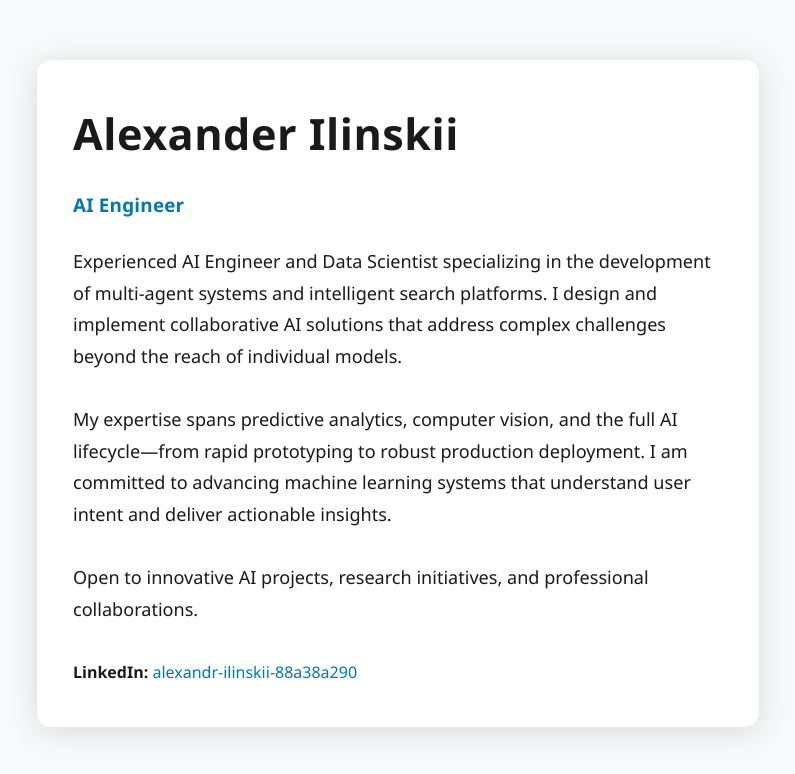
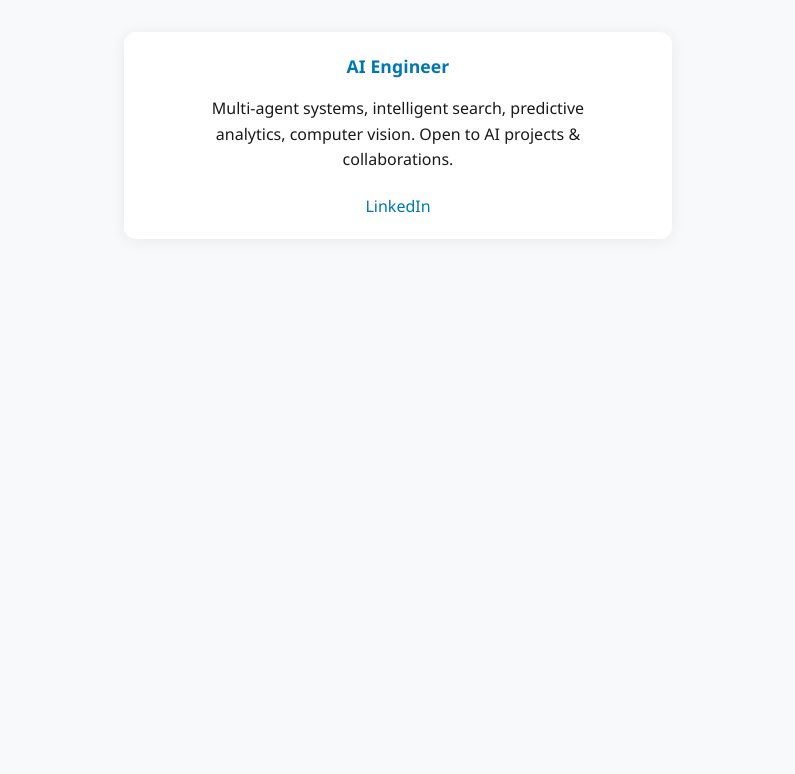
Before and after one commit to alexandrilinskii/alexandrilinskii.github.io, a plain HTML site: page profile.html in a window 1280 px wide. Shown: the whole page, without its empty margins (242-1037 px from the left). Drawn offline with Linux system fonts and the light colour scheme.

Commit message:
Обновил HTML после pull

```diff
--- a/profile.html
+++ b/profile.html
@@ -1,30 +1,31 @@
+<!DOCTYPE html>
 <html lang="en">
 <head>
     <meta charset="UTF-8">
     <meta name="viewport" content="width=device-width, initial-scale=1.0">
+    <title>AI Engineer</title>
     <style>
         body { font-family: 'Segoe UI', Arial, sans-serif; background: #f7f9fa; color: #1a1a1a; margin: 0; padding: 0; }
-        .container { max-width: 650px; margin: 60px auto; background: #fff; border-radius: 14px; box-shadow: 0 4px 32px #0002; padding: 44px 36px; }
-        h1 { margin-top: 0; font-size: 2.7em; font-weight: 700; letter-spacing: 0.5px; }
-        .role { color: #0077b5; font-weight: 600; font-size: 1.18em; margin-bottom: 28px; letter-spacing: 0.2px; }
-        .desc { font-size: 1.13em; line-height: 1.75; margin-bottom: 36px; }
-        .links { margin-top: 30px; }
-        .links a { color: #0077b5; text-decoration: none; font-weight: 500; }
+        .container { max-width: 420px; margin: 32px auto; background: #fff; border-radius: 12px; box-shadow: 0 2px 16px #0001; padding: 22px 5vw; }
+        .role { color: #0077b5; font-weight: 600; font-size: 1.1em; margin-bottom: 18px; letter-spacing: 0.1px; text-align: center; }
+        .desc { font-size: 1em; line-height: 1.6; margin-bottom: 22px; text-align: center; }
+        .links { margin-top: 18px; text-align: center; }
+        .links a { color: #0077b5; text-decoration: none; font-weight: 500; word-break: break-all; }
         .links a:hover { text-decoration: underline; }
-        @media (max-width: 600px) { .container { padding: 18px 4vw; } }
+        @media (max-width: 480px) {
+            .container { padding: 12px 2vw; }
+            .desc { font-size: 0.98em; }
+        }
     </style>
 </head>
 <body>
     <div class="container">
-        <h1>Alexander Ilinskii</h1>
         <div class="role">AI Engineer</div>
         <div class="desc">
-            Experienced AI Engineer and Data Scientist specializing in the development of multi-agent systems and intelligent search platforms. I design and implement collaborative AI solutions that address complex challenges beyond the reach of individual models.<br><br>
-            My expertise spans predictive analytics, computer vision, and the full AI lifecycle—from rapid prototyping to robust production deployment. I am committed to advancing machine learning systems that understand user intent and deliver actionable insights.<br><br>
-            Open to innovative AI projects, research initiatives, and professional collaborations.
+            Multi-agent systems, intelligent search, predictive analytics, computer vision. Open to AI projects & collaborations.
         </div>
         <div class="links">
-            <strong>LinkedIn:</strong> <a href="https://www.linkedin.com/in/alexandr-ilinskii-88a38a290" target="_blank">alexandr-ilinskii-88a38a290</a>
+            <a href="https://www.linkedin.com/in/alexandr-ilinskii-88a38a290" target="_blank">LinkedIn</a>
         </div>
     </div>
 </body>
```
